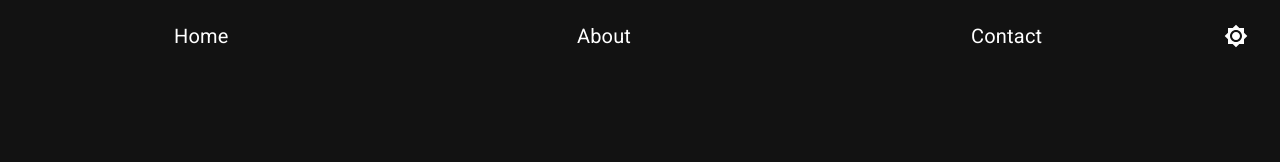
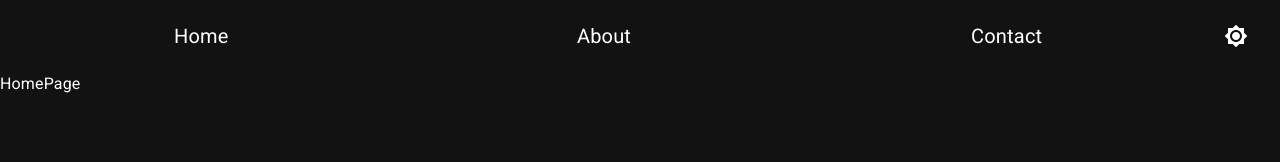
Before and after one commit to GBalatti9/personal-portfolio, a React (Vite) app: page / in a window 1280 px wide. Shown: the top 162 px of the page. Built offline with nearby package versions, Linux system fonts and the light colour scheme.

Commit message:
HomePage page created

```diff
--- a/src/PorfolioApp.jsx
+++ b/src/PorfolioApp.jsx
@@ -1,4 +1,6 @@
+
 import { NavBar } from "./components";
+import { HomePage } from "./pages";
 
 
 export const PorfolioApp = () => {
@@ -6,6 +8,7 @@ export const PorfolioApp = () => {
     return (
         <>
         <NavBar />
+        <HomePage />
         </>
     )
 }
--- /dev/null
+++ b/src/pages/HomePage.jsx
@@ -0,0 +1,6 @@
+
+export const HomePage = () => {
+    return (
+        <div>HomePage</div>
+    )
+}
--- /dev/null
+++ b/src/pages/index.js
@@ -0,0 +1 @@
+export * from './HomePage';
```
